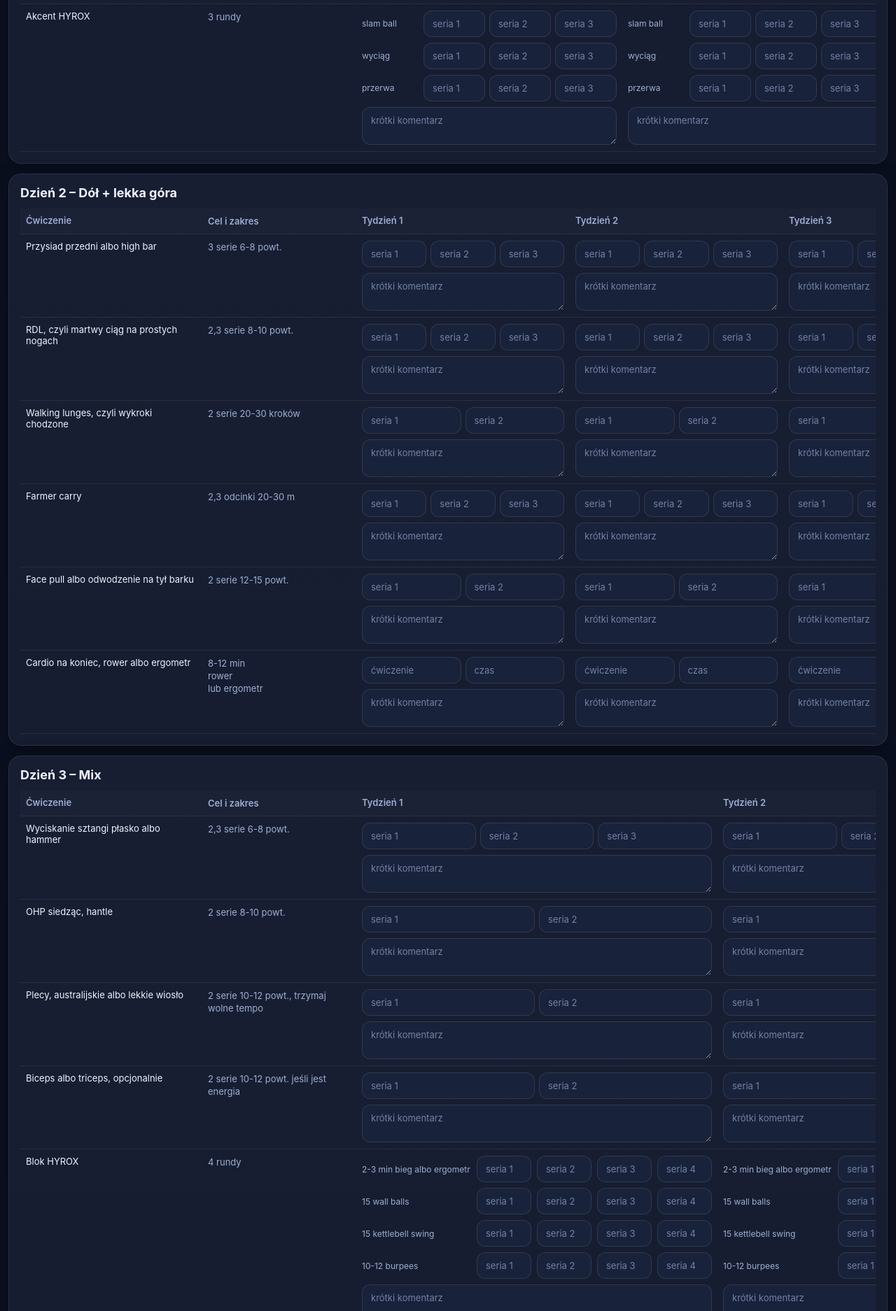
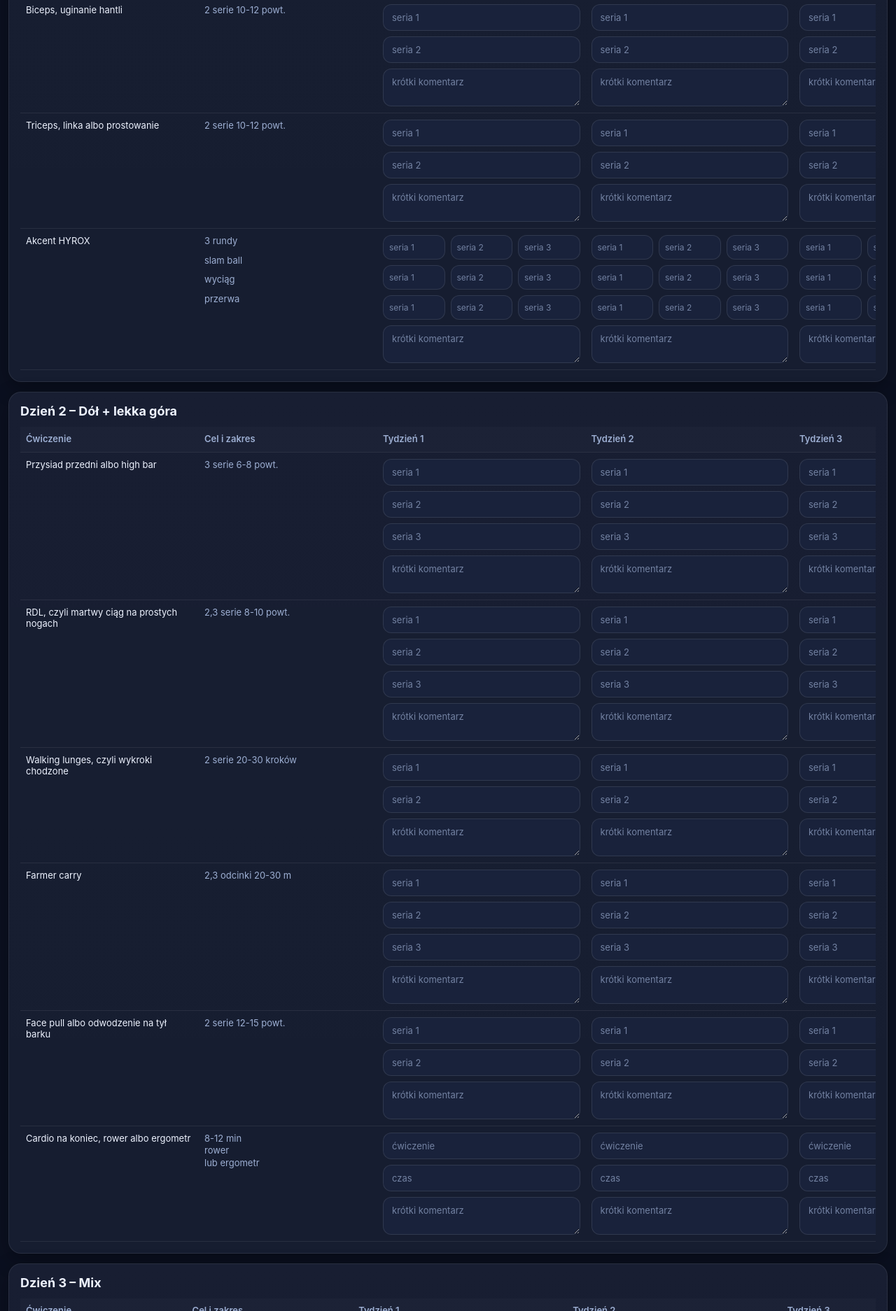
Before and after one commit to sebastiankrzysiek635-TP/plan-treningowy---HYROX, a plain HTML site: page index.html in a window 1280 px wide. Shown: the part 1751-3625 px from the top of the page at 70% size. Drawn offline with Linux system fonts and the light colour scheme.

Commit message:
Add files via upload

```diff
--- a/index.html
+++ b/index.html
@@ -154,19 +154,25 @@
       z-index: 1;
     }
     .exercise-cell {
-      min-width: 260px;
-      width: 260px;
-      max-width: 260px;
+      min-width: 180px;
+      width: 180px;
+      max-width: 180px;
     }
     .goal-cell {
-      min-width: 220px;
-      width: 220px;
-      max-width: 220px;
+      min-width: 180px;
+      width: 180px;
+      max-width: 180px;
       color: var(--muted);
       font-size: 13px;
-      line-height: 1.4;
+      line-height: 1.35;
+      white-space: normal;
+      word-break: break-word;
     }
-    .week-col { min-width: 230px; }
+    .week-col {
+      min-width: 210px;
+      width: 210px;
+      max-width: 210px;
+    }
     .week-box { display: grid; gap: 8px; }
     .series-grid {
       display: grid;
@@ -340,7 +346,11 @@
       h1 { font-size: 23px; }
       .section { padding: 9px; }
       table { font-size: 11px; }
-      .week-col { min-width: 200px; }
+      .week-col {
+      min-width: 210px;
+      width: 210px;
+      max-width: 210px;
+    }
       .series-grid.two, .series-grid.three { grid-template-columns: 1fr; }
       .vertical-row { grid-template-columns: 1fr; }
       .hero-main {
@@ -382,17 +392,38 @@
       }
 
       .exercise-cell {
-        min-width: 180px !important;
-        width: 180px !important;
-        max-width: 180px !important;
+        min-width: 145px !important;
+        width: 145px !important;
+        max-width: 145px !important;
       }
       .goal-cell {
-        min-width: 140px !important;
-        width: 140px !important;
-        max-width: 140px !important;
+        min-width: 145px !important;
+        width: 145px !important;
+        max-width: 145px !important;
         font-size: 11px !important;
         line-height: 1.3 !important;
       }
+      .week-col {
+        min-width: 186px !important;
+        width: 186px !important;
+        max-width: 186px !important;
+      }
+
+      .exercise-cell {
+      min-width: 180px;
+      width: 180px;
+      max-width: 180px;
+    }
+      .goal-cell {
+      min-width: 180px;
+      width: 180px;
+      max-width: 180px;
+      color: var(--muted);
+      font-size: 13px;
+      line-height: 1.35;
+      white-space: normal;
+      word-break: break-word;
+    }
       .hyrox-round-grid-4 {
         grid-template-columns: 112px 1fr !important;
         gap: 6px 10px !important;
@@ -416,7 +447,80 @@
         gap: 6px !important;
       }
     }
-  </style>
+
+    .week-box {
+      display: grid;
+      gap: 8px;
+    }
+
+    .week-box input,
+    .week-box textarea {
+      width: 100%;
+    }
+
+    .series-grid.two,
+    .series-grid.three,
+    .series-grid.four {
+      display: grid;
+      grid-template-columns: 1fr;
+      gap: 8px;
+    }
+
+    .series-grid.two input,
+    .series-grid.three input,
+    .series-grid.four input {
+      min-width: 0;
+    }
+
+    .cardio-row .series-grid.two {
+      grid-template-columns: 1fr 1fr;
+    }
+
+    .hyrox-round-grid .series-grid.three {
+      grid-template-columns: repeat(3, minmax(72px, 1fr));
+      gap: 8px;
+    }
+
+    .hyrox-round-grid-4 .series-grid.four {
+      grid-template-columns: repeat(4, minmax(68px, 1fr));
+      gap: 8px;
+    }
+
+
+    .hyrox-legend {
+      display: grid;
+      gap: 10px;
+    }
+    .hyrox-legend div {
+      display: block;
+    }
+    .hyrox-round-grid {
+      display: grid;
+      grid-template-columns: 1fr;
+      gap: 8px;
+    }
+    .hyrox-round-grid-4 {
+      display: grid;
+      grid-template-columns: 1fr;
+      gap: 8px;
+    }
+    .hyrox-round-grid .series-grid.three {
+      grid-template-columns: repeat(3, minmax(58px, 1fr));
+      gap: 8px;
+    }
+    .hyrox-round-grid-4 .series-grid.four {
+      grid-template-columns: repeat(4, minmax(48px, 1fr));
+      gap: 8px;
+    }
+    .hyrox-round-grid input,
+    .hyrox-round-grid-4 input {
+      min-width: 0;
+      width: 100%;
+      padding: 9px 8px;
+      font-size: 12px;
+    }
+
+</style>
 </head>
 <body>
   <div class="app">
@@ -545,114 +649,25 @@
 
 
 
+
+
 <tr>
   <td class="exercise-cell">Akcent HYROX</td>
-  <td class="goal-cell">3 rundy</td>
-
-  <td>
-    <div class="week-box">
-      <div class="hyrox-round-grid">
-        <div class="hyrox-row-label">slam ball</div>
-        <div class="series-grid three">
-          <input data-key="d1e6t1a1" placeholder="seria 1">
-          <input data-key="d1e6t1a2" placeholder="seria 2">
-          <input data-key="d1e6t1a3" placeholder="seria 3">
-        </div>
-        <div class="hyrox-row-label">wyciąg</div>
-        <div class="series-grid three">
-          <input data-key="d1e6t1b1" placeholder="seria 1">
-          <input data-key="d1e6t1b2" placeholder="seria 2">
-          <input data-key="d1e6t1b3" placeholder="seria 3">
-        </div>
-        <div class="hyrox-row-label">przerwa</div>
-        <div class="series-grid three">
-          <input data-key="d1e6t1r1" placeholder="seria 1">
-          <input data-key="d1e6t1r2" placeholder="seria 2">
-          <input data-key="d1e6t1r3" placeholder="seria 3">
-        </div>
-      </div>
-      <textarea class="comment-input" data-key="d1e6t1c" placeholder="krótki komentarz"></textarea>
+  <td class="goal-cell">
+    <div class="hyrox-legend">
+      <div>3 rundy</div>
+      <div>slam ball</div>
+      <div>wyciąg</div>
+      <div>przerwa</div>
     </div>
   </td>
+  <td><div class="week-box"><div class="hyrox-round-grid"><div class="series-grid three"><input data-key="d1e6t1a1" placeholder="seria 1"><input data-key="d1e6t1a2" placeholder="seria 2"><input data-key="d1e6t1a3" placeholder="seria 3"></div><div class="series-grid three"><input data-key="d1e6t1b1" placeholder="seria 1"><input data-key="d1e6t1b2" placeholder="seria 2"><input data-key="d1e6t1b3" placeholder="seria 3"></div><div class="series-grid three"><input data-key="d1e6t1r1" placeholder="seria 1"><input data-key="d1e6t1r2" placeholder="seria 2"><input data-key="d1e6t1r3" placeholder="seria 3"></div></div><textarea class="comment-input" data-key="d1e6t1c" placeholder="krótki komentarz"></textarea></div></td>
+  <td><div class="week-box"><div class="hyrox-round-grid"><div class="series-grid three"><input data-key="d1e6t2a1" placeholder="seria 1"><input data-key="d1e6t2a2" placeholder="seria 2"><input data-key="d1e6t2a3" placeholder="seria 3"></div><div class="series-grid three"><input data-key="d1e6t2b1" placeholder="seria 1"><input data-key="d1e6t2b2" placeholder="seria 2"><input data-key="d1e6t2b3" placeholder="seria 3"></div><div class="series-grid three"><input data-key="d1e6t2r1" placeholder="seria 1"><input data-key="d1e6t2r2" placeholder="seria 2"><input data-key="d1e6t2r3" placeholder="seria 3"></div></div><textarea class="comment-input" data-key="d1e6t2c" placeholder="krótki komentarz"></textarea></div></td>
+  <td><div class="week-box"><div class="hyrox-round-grid"><div class="series-grid three"><input data-key="d1e6t3a1" placeholder="seria 1"><input data-key="d1e6t3a2" placeholder="seria 2"><input data-key="d1e6t3a3" placeholder="seria 3"></div><div class="series-grid three"><input data-key="d1e6t3b1" placeholder="seria 1"><input data-key="d1e6t3b2" placeholder="seria 2"><input data-key="d1e6t3b3" placeholder="seria 3"></div><div class="series-grid three"><input data-key="d1e6t3r1" placeholder="seria 1"><input data-key="d1e6t3r2" placeholder="seria 2"><input data-key="d1e6t3r3" placeholder="seria 3"></div></div><textarea class="comment-input" data-key="d1e6t3c" placeholder="krótki komentarz"></textarea></div></td>
+  <td><div class="week-box"><div class="hyrox-round-grid"><div class="series-grid three"><input data-key="d1e6t4a1" placeholder="seria 1"><input data-key="d1e6t4a2" placeholder="seria 2"><input data-key="d1e6t4a3" placeholder="seria 3"></div><div class="series-grid three"><input data-key="d1e6t4b1" placeholder="seria 1"><input data-key="d1e6t4b2" placeholder="seria 2"><input data-key="d1e6t4b3" placeholder="seria 3"></div><div class="series-grid three"><input data-key="d1e6t4r1" placeholder="seria 1"><input data-key="d1e6t4r2" placeholder="seria 2"><input data-key="d1e6t4r3" placeholder="seria 3"></div></div><textarea class="comment-input" data-key="d1e6t4c" placeholder="krótki komentarz"></textarea></div></td>
+</tr>
 
-  <td>
-    <div class="week-box">
-      <div class="hyrox-round-grid">
-        <div class="hyrox-row-label">slam ball</div>
-        <div class="series-grid three">
-          <input data-key="d1e6t2a1" placeholder="seria 1">
-          <input data-key="d1e6t2a2" placeholder="seria 2">
-          <input data-key="d1e6t2a3" placeholder="seria 3">
-        </div>
-        <div class="hyrox-row-label">wyciąg</div>
-        <div class="series-grid three">
-          <input data-key="d1e6t2b1" placeholder="seria 1">
-          <input data-key="d1e6t2b2" placeholder="seria 2">
-          <input data-key="d1e6t2b3" placeholder="seria 3">
-        </div>
-        <div class="hyrox-row-label">przerwa</div>
-        <div class="series-grid three">
-          <input data-key="d1e6t2r1" placeholder="seria 1">
-          <input data-key="d1e6t2r2" placeholder="seria 2">
-          <input data-key="d1e6t2r3" placeholder="seria 3">
-        </div>
-      </div>
-      <textarea class="comment-input" data-key="d1e6t2c" placeholder="krótki komentarz"></textarea>
-    </div>
-  </td>
 
-  <td>
-    <div class="week-box">
-      <div class="hyrox-round-grid">
-        <div class="hyrox-row-label">slam ball</div>
-        <div class="series-grid three">
-          <input data-key="d1e6t3a1" placeholder="seria 1">
-          <input data-key="d1e6t3a2" placeholder="seria 2">
-          <input data-key="d1e6t3a3" placeholder="seria 3">
-        </div>
-        <div class="hyrox-row-label">wyciąg</div>
-        <div class="series-grid three">
-          <input data-key="d1e6t3b1" placeholder="seria 1">
-          <input data-key="d1e6t3b2" placeholder="seria 2">
-          <input data-key="d1e6t3b3" placeholder="seria 3">
-        </div>
-        <div class="hyrox-row-label">przerwa</div>
-        <div class="series-grid three">
-          <input data-key="d1e6t3r1" placeholder="seria 1">
-          <input data-key="d1e6t3r2" placeholder="seria 2">
-          <input data-key="d1e6t3r3" placeholder="seria 3">
-        </div>
-      </div>
-      <textarea class="comment-input" data-key="d1e6t3c" placeholder="krótki komentarz"></textarea>
-    </div>
-  </td>
-
-  <td>
-    <div class="week-box">
-      <div class="hyrox-round-grid">
-        <div class="hyrox-row-label">slam ball</div>
-        <div class="series-grid three">
-          <input data-key="d1e6t4a1" placeholder="seria 1">
-          <input data-key="d1e6t4a2" placeholder="seria 2">
-          <input data-key="d1e6t4a3" placeholder="seria 3">
-        </div>
-        <div class="hyrox-row-label">wyciąg</div>
-        <div class="series-grid three">
-          <input data-key="d1e6t4b1" placeholder="seria 1">
-          <input data-key="d1e6t4b2" placeholder="seria 2">
-          <input data-key="d1e6t4b3" placeholder="seria 3">
-        </div>
-        <div class="hyrox-row-label">przerwa</div>
-        <div class="series-grid three">
-          <input data-key="d1e6t4r1" placeholder="seria 1">
-          <input data-key="d1e6t4r2" placeholder="seria 2">
-          <input data-key="d1e6t4r3" placeholder="seria 3">
-        </div>
-      </div>
-      <textarea class="comment-input" data-key="d1e6t4c" placeholder="krótki komentarz"></textarea>
-    </div>
-  </td>
-</tr>
 
 
 
@@ -779,118 +794,26 @@
               <td><div class="week-box"><div class="series-grid two"><input data-key="d3e4t4s1" placeholder="seria 1"><input data-key="d3e4t4s2" placeholder="seria 2"></div><textarea class="comment-input" data-key="d3e4t4c" placeholder="krótki komentarz"></textarea></div></td>
             </tr>
 
+
+
 <tr>
   <td class="exercise-cell">Blok HYROX</td>
-  <td class="goal-cell">4 rundy</td>
-
-  <td>
-    <div class="week-box">
-      <div class="hyrox-round-grid-4">
-        <div class="hyrox-row-label">2-3 min bieg albo ergometr</div>
-        <div class="series-grid four">
-          <input data-key="d3e5t1a1" placeholder="seria 1">
-          <input data-key="d3e5t1a2" placeholder="seria 2">
-          <input data-key="d3e5t1a3" placeholder="seria 3">
-          <input data-key="d3e5t1a4" placeholder="seria 4">
-        </div>
-        <div class="hyrox-row-label">15 wall balls</div>
-        <div class="series-grid four">
-          <input data-key="d3e5t1b1" placeholder="seria 1">
-          <input data-key="d3e5t1b2" placeholder="seria 2">
-          <input data-key="d3e5t1b3" placeholder="seria 3">
-          <input data-key="d3e5t1b4" placeholder="seria 4">
-        </div>
-        <div class="hyrox-row-label">15 kettlebell swing</div>
-        <div class="series-grid four">
-          <input data-key="d3e5t1k1" placeholder="seria 1">
-          <input data-key="d3e5t1k2" placeholder="seria 2">
-          <input data-key="d3e5t1k3" placeholder="seria 3">
-          <input data-key="d3e5t1k4" placeholder="seria 4">
-        </div>
-        <div class="hyrox-row-label">10-12 burpees</div>
-        <div class="series-grid four">
-          <input data-key="d3e5t1d1" placeholder="seria 1">
-          <input data-key="d3e5t1d2" placeholder="seria 2">
-          <input data-key="d3e5t1d3" placeholder="seria 3">
-          <input data-key="d3e5t1d4" placeholder="seria 4">
-        </div>
-      </div>
-      <textarea class="comment-input" data-key="d3e5t1c" placeholder="krótki komentarz"></textarea>
+  <td class="goal-cell">
+    <div class="hyrox-legend">
+      <div>4 rundy</div>
+      <div>2-3 min bieg / ergometr</div>
+      <div>15 wall balls</div>
+      <div>15 kettlebell swing</div>
+      <div>10-12 burpees</div>
     </div>
   </td>
+  <td><div class="week-box"><div class="hyrox-round-grid-4"><div class="series-grid four"><input data-key="d3e5t1a1" placeholder="seria 1"><input data-key="d3e5t1a2" placeholder="seria 2"><input data-key="d3e5t1a3" placeholder="seria 3"><input data-key="d3e5t1a4" placeholder="seria 4"></div><div class="series-grid four"><input data-key="d3e5t1b1" placeholder="seria 1"><input data-key="d3e5t1b2" placeholder="seria 2"><input data-key="d3e5t1b3" placeholder="seria 3"><input data-key="d3e5t1b4" placeholder="seria 4"></div><div class="series-grid four"><input data-key="d3e5t1k1" placeholder="seria 1"><input data-key="d3e5t1k2" placeholder="seria 2"><input data-key="d3e5t1k3" placeholder="seria 3"><input data-key="d3e5t1k4" placeholder="seria 4"></div><div class="series-grid four"><input data-key="d3e5t1d1" placeholder="seria 1"><input data-key="d3e5t1d2" placeholder="seria 2"><input data-key="d3e5t1d3" placeholder="seria 3"><input data-key="d3e5t1d4" placeholder="seria 4"></div></div><textarea class="comment-input" data-key="d3e5t1c" placeholder="krótki komentarz"></textarea></div></td>
+  <td><div class="week-box"><div class="hyrox-round-grid-4"><div class="series-grid four"><input data-key="d3e5t2a1" placeholder="seria 1"><input data-key="d3e5t2a2" placeholder="seria 2"><input data-key="d3e5t2a3" placeholder="seria 3"><input data-key="d3e5t2a4" placeholder="seria 4"></div><div class="series-grid four"><input data-key="d3e5t2b1" placeholder="seria 1"><input data-key="d3e5t2b2" placeholder="seria 2"><input data-key="d3e5t2b3" placeholder="seria 3"><input data-key="d3e5t2b4" placeholder="seria 4"></div><div class="series-grid four"><input data-key="d3e5t2k1" placeholder="seria 1"><input data-key="d3e5t2k2" placeholder="seria 2"><input data-key="d3e5t2k3" placeholder="seria 3"><input data-key="d3e5t2k4" placeholder="seria 4"></div><div class="series-grid four"><input data-key="d3e5t2d1" placeholder="seria 1"><input data-key="d3e5t2d2" placeholder="seria 2"><input data-key="d3e5t2d3" placeholder="seria 3"><input data-key="d3e5t2d4" placeholder="seria 4"></div></div><textarea class="comment-input" data-key="d3e5t2c" placeholder="krótki komentarz"></textarea></div></td>
+  <td><div class="week-box"><div class="hyrox-round-grid-4"><div class="series-grid four"><input data-key="d3e5t3a1" placeholder="seria 1"><input data-key="d3e5t3a2" placeholder="seria 2"><input data-key="d3e5t3a3" placeholder="seria 3"><input data-key="d3e5t3a4" placeholder="seria 4"></div><div class="series-grid four"><input data-key="d3e5t3b1" placeholder="seria 1"><input data-key="d3e5t3b2" placeholder="seria 2"><input data-key="d3e5t3b3" placeholder="seria 3"><input data-key="d3e5t3b4" placeholder="seria 4"></div><div class="series-grid four"><input data-key="d3e5t3k1" placeholder="seria 1"><input data-key="d3e5t3k2" placeholder="seria 2"><input data-key="d3e5t3k3" placeholder="seria 3"><input data-key="d3e5t3k4" placeholder="seria 4"></div><div class="series-grid four"><input data-key="d3e5t3d1" placeholder="seria 1"><input data-key="d3e5t3d2" placeholder="seria 2"><input data-key="d3e5t3d3" placeholder="seria 3"><input data-key="d3e5t3d4" placeholder="seria 4"></div></div><textarea class="comment-input" data-key="d3e5t3c" placeholder="krótki komentarz"></textarea></div></td>
+  <td><div class="week-box"><div class="hyrox-round-grid-4"><div class="series-grid four"><input data-key="d3e5t4a1" placeholder="seria 1"><input data-key="d3e5t4a2" placeholder="seria 2"><input data-key="d3e5t4a3" placeholder="seria 3"><input data-key="d3e5t4a4" placeholder="seria 4"></div><div class="series-grid four"><input data-key="d3e5t4b1" placeholder="seria 1"><input data-key="d3e5t4b2" placeholder="seria 2"><input data-key="d3e5t4b3" placeholder="seria 3"><input data-key="d3e5t4b4" placeholder="seria 4"></div><div class="series-grid four"><input data-key="d3e5t4k1" placeholder="seria 1"><input data-key="d3e5t4k2" placeholder="seria 2"><input data-key="d3e5t4k3" placeholder="seria 3"><input data-key="d3e5t4k4" placeholder="seria 4"></div><div class="series-grid four"><input data-key="d3e5t4d1" placeholder="seria 1"><input data-key="d3e5t4d2" placeholder="seria 2"><input data-key="d3e5t4d3" placeholder="seria 3"><input data-key="d3e5t4d4" placeholder="seria 4"></div></div><textarea class="comment-input" data-key="d3e5t4c" placeholder="krótki komentarz"></textarea></div></td>
+</tr>
 
-  <td>
-    <div class="week-box">
-      <div class="hyrox-round-grid-4">
-        <div class="hyrox-row-label">2-3 min bieg albo ergometr</div>
-        <div class="series-grid four">
-          <input data-key="d3e5t2a1" placeholder="seria 1"><input data-key="d3e5t2a2" placeholder="seria 2"><input data-key="d3e5t2a3" placeholder="seria 3"><input data-key="d3e5t2a4" placeholder="seria 4">
-        </div>
-        <div class="hyrox-row-label">15 wall balls</div>
-        <div class="series-grid four">
-          <input data-key="d3e5t2b1" placeholder="seria 1"><input data-key="d3e5t2b2" placeholder="seria 2"><input data-key="d3e5t2b3" placeholder="seria 3"><input data-key="d3e5t2b4" placeholder="seria 4">
-        </div>
-        <div class="hyrox-row-label">15 kettlebell swing</div>
-        <div class="series-grid four">
-          <input data-key="d3e5t2k1" placeholder="seria 1"><input data-key="d3e5t2k2" placeholder="seria 2"><input data-key="d3e5t2k3" placeholder="seria 3"><input data-key="d3e5t2k4" placeholder="seria 4">
-        </div>
-        <div class="hyrox-row-label">10-12 burpees</div>
-        <div class="series-grid four">
-          <input data-key="d3e5t2d1" placeholder="seria 1"><input data-key="d3e5t2d2" placeholder="seria 2"><input data-key="d3e5t2d3" placeholder="seria 3"><input data-key="d3e5t2d4" placeholder="seria 4">
-        </div>
-      </div>
-      <textarea class="comment-input" data-key="d3e5t2c" placeholder="krótki komentarz"></textarea>
-    </div>
-  </td>
 
-  <td>
-    <div class="week-box">
-      <div class="hyrox-round-grid-4">
-        <div class="hyrox-row-label">2-3 min bieg albo ergometr</div>
-        <div class="series-grid four">
-          <input data-key="d3e5t3a1" placeholder="seria 1"><input data-key="d3e5t3a2" placeholder="seria 2"><input data-key="d3e5t3a3" placeholder="seria 3"><input data-key="d3e5t3a4" placeholder="seria 4">
-        </div>
-        <div class="hyrox-row-label">15 wall balls</div>
-        <div class="series-grid four">
-          <input data-key="d3e5t3b1" placeholder="seria 1"><input data-key="d3e5t3b2" placeholder="seria 2"><input data-key="d3e5t3b3" placeholder="seria 3"><input data-key="d3e5t3b4" placeholder="seria 4">
-        </div>
-        <div class="hyrox-row-label">15 kettlebell swing</div>
-        <div class="series-grid four">
-          <input data-key="d3e5t3k1" placeholder="seria 1"><input data-key="d3e5t3k2" placeholder="seria 2"><input data-key="d3e5t3k3" placeholder="seria 3"><input data-key="d3e5t3k4" placeholder="seria 4">
-        </div>
-        <div class="hyrox-row-label">10-12 burpees</div>
-        <div class="series-grid four">
-          <input data-key="d3e5t3d1" placeholder="seria 1"><input data-key="d3e5t3d2" placeholder="seria 2"><input data-key="d3e5t3d3" placeholder="seria 3"><input data-key="d3e5t3d4" placeholder="seria 4">
-        </div>
-      </div>
-      <textarea class="comment-input" data-key="d3e5t3c" placeholder="krótki komentarz"></textarea>
-    </div>
-  </td>
-
-  <td>
-    <div class="week-box">
-      <div class="hyrox-round-grid-4">
-        <div class="hyrox-row-label">2-3 min bieg albo ergometr</div>
-        <div class="series-grid four">
-          <input data-key="d3e5t4a1" placeholder="seria 1"><input data-key="d3e5t4a2" placeholder="seria 2"><input data-key="d3e5t4a3" placeholder="seria 3"><input data-key="d3e5t4a4" placeholder="seria 4">
-        </div>
-        <div class="hyrox-row-label">15 wall balls</div>
-        <div class="series-grid four">
-          <input data-key="d3e5t4b1" placeholder="seria 1"><input data-key="d3e5t4b2" placeholder="seria 2"><input data-key="d3e5t4b3" placeholder="seria 3"><input data-key="d3e5t4b4" placeholder="seria 4">
-        </div>
-        <div class="hyrox-row-label">15 kettlebell swing</div>
-        <div class="series-grid four">
-          <input data-key="d3e5t4k1" placeholder="seria 1"><input data-key="d3e5t4k2" placeholder="seria 2"><input data-key="d3e5t4k3" placeholder="seria 3"><input data-key="d3e5t4k4" placeholder="seria 4">
-        </div>
-        <div class="hyrox-row-label">10-12 burpees</div>
-        <div class="series-grid four">
-          <input data-key="d3e5t4d1" placeholder="seria 1"><input data-key="d3e5t4d2" placeholder="seria 2"><input data-key="d3e5t4d3" placeholder="seria 3"><input data-key="d3e5t4d4" placeholder="seria 4">
-        </div>
-      </div>
-      <textarea class="comment-input" data-key="d3e5t4c" placeholder="krótki komentarz"></textarea>
-    </div>
-  </td>
-</tr>
 
           </tbody>
         </table>
```
